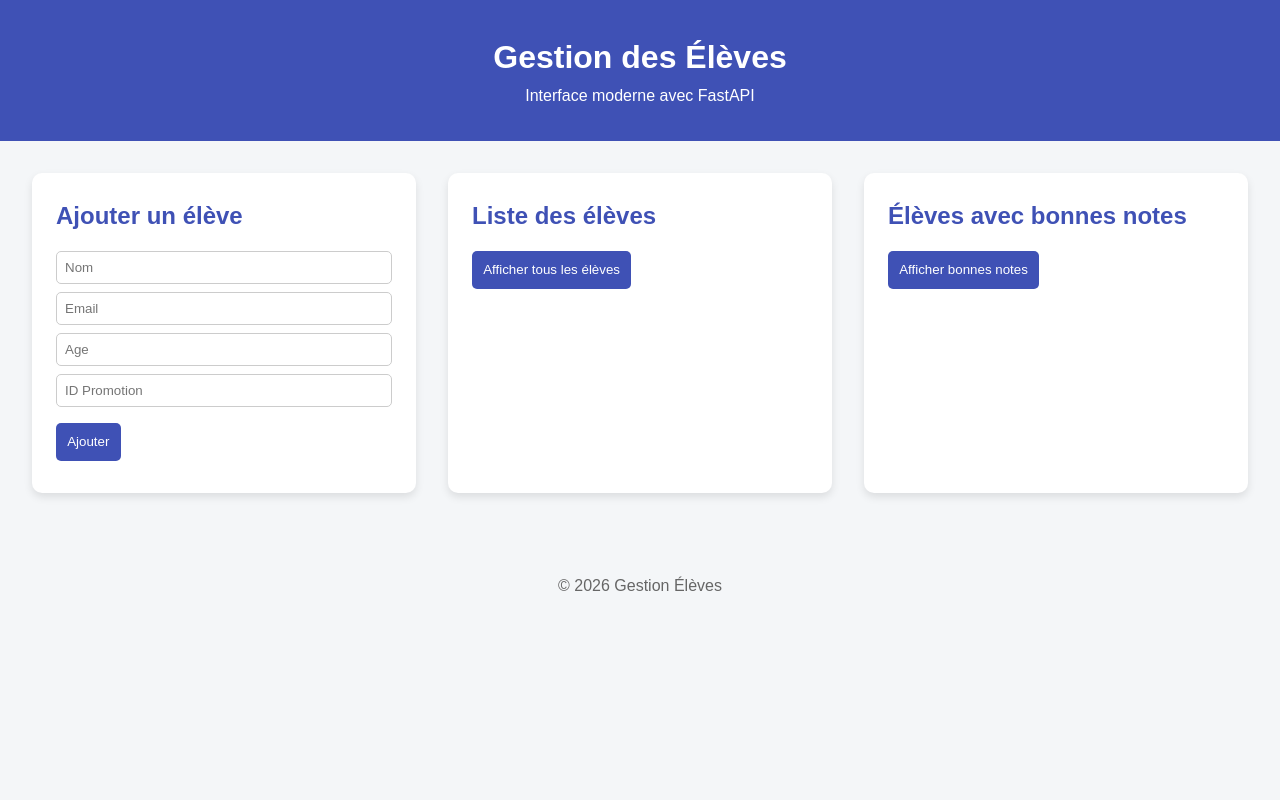
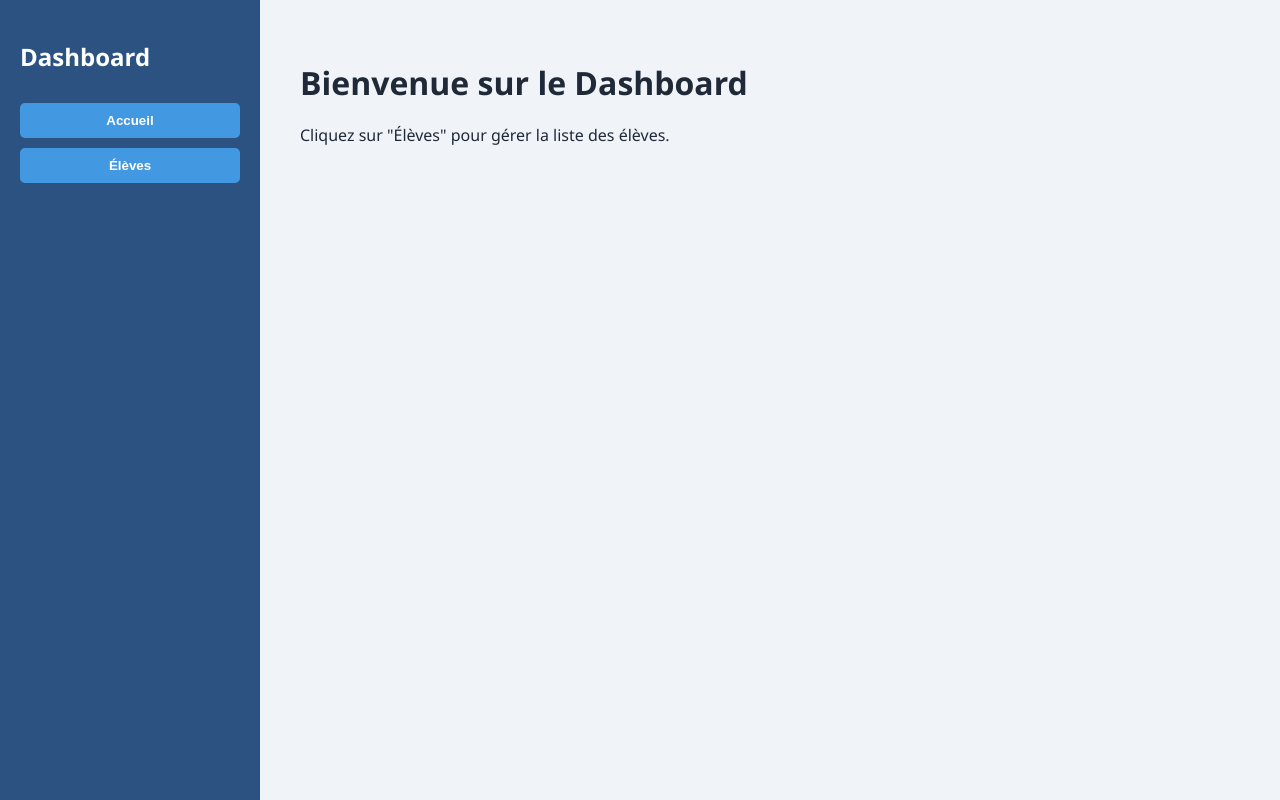
Before and after one commit to SansAsh/EHRGM, a FastAPI app: page / in a window 1280 px wide. Run offline with FastAPI, Linux system fonts and the light colour scheme.

Commit message:
ajout de eleve dans les templates ainsie que le fonctionnement du projet pour les routes

```diff
--- /dev/null
+++ b/projet/controllers/home_controller.py
@@ -0,0 +1,10 @@
+from fastapi import APIRouter, Request
+from fastapi.templating import Jinja2Templates
+from fastapi.responses import HTMLResponse
+
+router = APIRouter()
+templates = Jinja2Templates(directory="templates")
+
+@router.get("/", response_class=HTMLResponse)
+async def index(request: Request):
+    return templates.TemplateResponse("index.html", {"request": request})
--- a/projet/main.py
+++ b/projet/main.py
@@ -1,83 +1,13 @@
-import os
 from fastapi import FastAPI
 from fastapi.staticfiles import StaticFiles
+from controllers import eleve_controller
+from controllers import home_controller
 
-# Import des controllers
-from controllers.front_controller import router as front_router
+app = FastAPI()
 
-# Import des services
-from services.eleves_service import *
-from services.notes_service import *
-from services.profs_service import *
+# Mount static files
+app.mount("/static", StaticFiles(directory="static"), name="static")
 
-app = FastAPI(title="Gestion Élèves - FastAPI")
-
-# ----------------------------
-# Montée des fichiers statiques
-# ----------------------------
-current_dir = os.path.dirname(os.path.abspath(__file__))
-static_dir = os.path.join(current_dir, "static")
-app.mount("/static", StaticFiles(directory=static_dir), name="static")
-
-# ----------------------------
-# Routes front
-# ----------------------------
-app.include_router(front_router)
-
-# ----------------------------
-# Routes API
-# ----------------------------
-@app.get("/eleve/")
-def route_all_eleves():
-    return get_all_eleves()
-
-@app.get("/eleve/{eleve_id}")
-def route_eleve_by_id(eleve_id: int):
-    return get_eleve_by_id(eleve_id)
-
-@app.get("/eleve/avertis")
-def route_eleves_avertis():
-    return get_eleves_avertis()
-
-@app.get("/eleve/bonne_notes")
-def route_bonne_notes():
-    return get_bonne_notes()
-
-@app.get("/eleve/{eleve_id}/absence")
-def route_absence(eleve_id: int):
-    return get_absence_eleve(eleve_id)
-
-@app.post("/eleve/")
-def route_create_eleve(eleve: dict):
-    return create_eleve(
-        eleve["nom"],
-        eleve["email"],
-        eleve["age"],
-        eleve["promotion_id"]
-    )
-
-@app.put("/eleve/{eleve_id}")
-def route_update_eleve(eleve_id: int, eleve: dict):
-    return update_eleve(
-        eleve_id,
-        eleve["nom"],
-        eleve["email"],
-        eleve["age"],
-        eleve["promotion_id"]
-    )
-
-@app.delete("/eleve/{eleve_id}")
-def route_delete_eleve(eleve_id: int):
-    return delete_eleve(eleve_id)
-
-@app.get("/notes/{eleve_id}")
-def route_notes_eleve(eleve_id: int):
-    return get_notes_by_eleve(eleve_id)
-
-@app.get("/note")
-def route_notes_par(par: str):
-    return get_notes_par(par)
-
-@app.get("/prof/severe")
-def route_prof_severe():
-    return get_prof_severe()
+# Include routers
+app.include_router(home_controller.router)
+app.include_router(eleve_controller.router, prefix="/eleve", tags=["Élèves"])
--- a/projet/static/css/style.css
+++ b/projet/static/css/style.css
@@ -1,82 +1,81 @@
-/* Reset & font */
-* {
+body {
+    font-family: 'Segoe UI', Tahoma, Geneva, Verdana, sans-serif;
+    background: #f0f4f8;
     margin: 0;
     padding: 0;
-    box-sizing: border-box;
+    color: #1f2937;
 }
-body {
-    font-family: 'Arial', sans-serif;
-    background-color: #f4f6f8;
-    color: #333;
-    line-height: 1.6;
+
+.container {
+    display: flex;
+    height: 100vh;
 }
-header {
-    text-align: center;
-    padding: 2rem;
-    background-color: #3f51b5;
-    color: white;
-}
-header h1 {
-    font-size: 2rem;
-}
-main {
-    padding: 2rem;
-    display: flex;
-    flex-wrap: wrap;
-    gap: 2rem;
-    justify-content: center;
-}
-.card {
-    background-color: white;
-    border-radius: 10px;
-    box-shadow: 0 4px 8px rgba(0,0,0,0.1);
-    padding: 1.5rem;
-    width: 300px;
-    flex: 1 1 300px;
-}
-.card h2 {
-    margin-bottom: 1rem;
-    color: #3f51b5;
-}
-.form-group {
+
+.sidebar {
+    background-color: #2c5282;
+    color: #fff;
+    padding: 20px;
+    width: 220px;
     display: flex;
     flex-direction: column;
-    gap: 0.5rem;
-    margin-bottom: 1rem;
+    align-items: flex-start;
 }
-input {
-    padding: 0.5rem;
+
+.sidebar h2 {
+    margin-bottom: 30px;
+}
+
+.sidebar-btn {
+    background-color: #4299e1;
+    border: none;
+    color: white;
+    padding: 10px 15px;
+    margin-bottom: 10px;
+    width: 100%;
+    cursor: pointer;
+    font-weight: 600;
     border-radius: 5px;
-    border: 1px solid #ccc;
+    transition: background-color 0.3s ease;
 }
-button {
-    padding: 0.7rem;
+
+.sidebar-btn:hover {
+    background-color: #2b6cb0;
+}
+
+.main-content {
+    flex-grow: 1;
+    padding: 40px;
+    overflow-y: auto;
+}
+
+h1 {
+    margin-bottom: 20px;
+}
+
+.list {
+    list-style: none;
+    padding-left: 0;
+}
+
+.list li {
+    background: #e2e8f0;
+    margin-bottom: 10px;
+    padding: 12px 15px;
+    border-radius: 6px;
+}
+
+button#btn-ajouter {
+    background-color: #48bb78;
+    color: white;
     border: none;
+    padding: 10px 18px;
     border-radius: 5px;
-    background-color: #3f51b5;
-    color: white;
     cursor: pointer;
-    transition: 0.3s;
+    font-weight: 600;
+    margin-bottom: 20px;
+    transition: background-color 0.3s ease;
 }
-button:hover {
-    background-color: #303f9f;
+
+button#btn-ajouter:hover {
+    background-color: #2f855a;
 }
-.list {
-    margin-top: 1rem;
-}
-.list-item {
-    background-color: #e8eaf6;
-    padding: 0.5rem;
-    border-radius: 5px;
-    margin-bottom: 0.5rem;
-}
-.message {
-    margin-top: 0.5rem;
-    font-weight: bold;
-}
-footer {
-    text-align: center;
-    padding: 1rem;
-    margin-top: 2rem;
-    color: #666;
-}
--- a/projet/static/js/index.js
+++ b/projet/static/js/index.js
@@ -1,60 +1,35 @@
-const BASE_URL = "http://127.0.0.1:8000";
+const btnEleves = document.getElementById("btn-eleves");
+const btnAccueil = document.getElementById("btn-accueil");
+const contentArea = document.getElementById("content-area");
 
-// Ajouter un élève
-document.getElementById("btn-ajouter").addEventListener("click", async () => {
-    const nom = document.getElementById("nom").value;
-    const email = document.getElementById("email").value;
-    const age = parseInt(document.getElementById("age").value);
-    const promo = parseInt(document.getElementById("promo").value);
-    const message = document.getElementById("message");
-
-    if (!nom || !email || !age || !promo) {
-        message.textContent = "Merci de remplir tous les champs !";
-        message.style.color = "red";
-        return;
-    }
-
-    const res = await fetch(`${BASE_URL}/eleve/`, {
-        method: "POST",
-        headers: { "Content-Type": "application/json" },
-        body: JSON.stringify({ nom, email, age, promotion_id: promo })
-    });
-    const data = await res.json();
-    message.textContent = data.message;
-    message.style.color = "green";
-
-    document.getElementById("nom").value = "";
-    document.getElementById("email").value = "";
-    document.getElementById("age").value = "";
-    document.getElementById("promo").value = "";
+btnAccueil.addEventListener("click", () => {
+    contentArea.innerHTML = `<p>Cliquez sur "Élèves" pour gérer la liste des élèves.</p>`;
 });
 
-// Afficher tous les élèves
-document.getElementById("btn-liste").addEventListener("click", async () => {
-    const res = await fetch(`${BASE_URL}/eleve/`);
-    const data = await res.json();
-    const liste = document.getElementById("liste-eleves");
-    liste.innerHTML = "";
+btnEleves.addEventListener("click", async () => {
+    // Charge le template partiel de la liste élèves
+    const eleveTemplate = await fetch('/eleve/template').then(res => res.text());
+    contentArea.innerHTML = eleveTemplate;
 
-    data.forEach(eleve => {
-        const div = document.createElement("div");
-        div.className = "list-item";
-        div.textContent = `ID: ${eleve.id} | Nom: ${eleve.nom} | Age: ${eleve.age}`;
-        liste.appendChild(div);
+    // Charge la liste des élèves via API
+    loadEleves();
+
+    // Configure bouton Ajouter
+    document.getElementById("btn-ajouter").addEventListener("click", () => {
+        alert("Ici tu pourras afficher le formulaire d'ajout !");
     });
 });
 
-// Afficher les bonnes notes
-document.getElementById("btn-bonne-notes").addEventListener("click", async () => {
-    const res = await fetch(`${BASE_URL}/eleve/bonne_notes`);
-    const data = await res.json();
-    const liste = document.getElementById("liste-bonnes-notes");
-    liste.innerHTML = "";
+async function loadEleves() {
+    const res = await fetch("/eleve/");
+    const eleves = await res.json();
 
-    data.forEach(eleve => {
-        const div = document.createElement("div");
-        div.className = "list-item";
-        div.textContent = `${eleve.nom} | Moyenne: ${eleve.moyenne}`;
-        liste.appendChild(div);
+    const ul = document.getElementById("eleves-list");
+    ul.innerHTML = "";
+
+    eleves.forEach(eleve => {
+        const li = document.createElement("li");
+        li.textContent = `ID: ${eleve.id} | Nom: ${eleve.nom} | Age: ${eleve.age}`;
+        ul.appendChild(li);
     });
-});
+}
--- /dev/null
+++ b/projet/templates/eleve/index.html
@@ -0,0 +1,3 @@
+<h2>Liste des élèves</h2>
+<button id="btn-ajouter">Ajouter un élève</button>
+<ul id="eleves-list" class="list"></ul>
--- a/projet/templates/index.html
+++ b/projet/templates/index.html
@@ -1,49 +1,25 @@
 <!DOCTYPE html>
 <html lang="fr">
 <head>
-    <meta charset="UTF-8">
-    <meta name="viewport" content="width=device-width, initial-scale=1.0">
-    <title>Gestion des Élèves</title>
-    <link rel="stylesheet" href="/static/css/style.css">
+    <meta charset="UTF-8" />
+    <title>Accueil - Dashboard</title>
+    <link rel="stylesheet" href="/static/css/style.css" />
 </head>
 <body>
-    <header>
-        <h1>Gestion des Élèves</h1>
-        <p>Interface moderne avec FastAPI</p>
-    </header>
+    <div class="container">
+        <nav class="sidebar">
+            <h2>Dashboard</h2>
+            <button id="btn-accueil" class="sidebar-btn">Accueil</button>
+            <button id="btn-eleves" class="sidebar-btn">Élèves</button>
+        </nav>
 
-    <main>
-        <!-- Section Ajouter un élève -->
-        <section class="card">
-            <h2>Ajouter un élève</h2>
-            <div class="form-group">
-                <input type="text" id="nom" placeholder="Nom">
-                <input type="email" id="email" placeholder="Email">
-                <input type="number" id="age" placeholder="Age">
-                <input type="number" id="promo" placeholder="ID Promotion">
+        <main class="main-content">
+            <h1>Bienvenue sur le Dashboard</h1>
+            <div id="content-area">
+                <p>Cliquez sur "Élèves" pour gérer la liste des élèves.</p>
             </div>
-            <button id="btn-ajouter">Ajouter</button>
-            <p id="message" class="message"></p>
-        </section>
-
-        <!-- Section Liste des élèves -->
-        <section class="card">
-            <h2>Liste des élèves</h2>
-            <button id="btn-liste">Afficher tous les élèves</button>
-            <div id="liste-eleves" class="list"></div>
-        </section>
-
-        <!-- Section Bonnes notes -->
-        <section class="card">
-            <h2>Élèves avec bonnes notes</h2>
-            <button id="btn-bonne-notes">Afficher bonnes notes</button>
-            <div id="liste-bonnes-notes" class="list"></div>
-        </section>
-    </main>
-
-    <footer>
-        <p>&copy; 2026 Gestion Élèves</p>
-    </footer>
+        </main>
+    </div>
 
     <script src="/static/js/index.js"></script>
 </body>
```
Also changed, not shown: projet/controllers/eleve_controller.py (added, +26 -0 lines), projet/controllers/front_controller.py (deleted, +0 -14 lines), projet/static/js/dashboard.js (added, +31 -0 lines), projet/templates/dashbord/dashboard.html (added, +39 -0 lines), projet/templates/eleve/edit.html (added), projet/templates/eleve/new.html (added).
